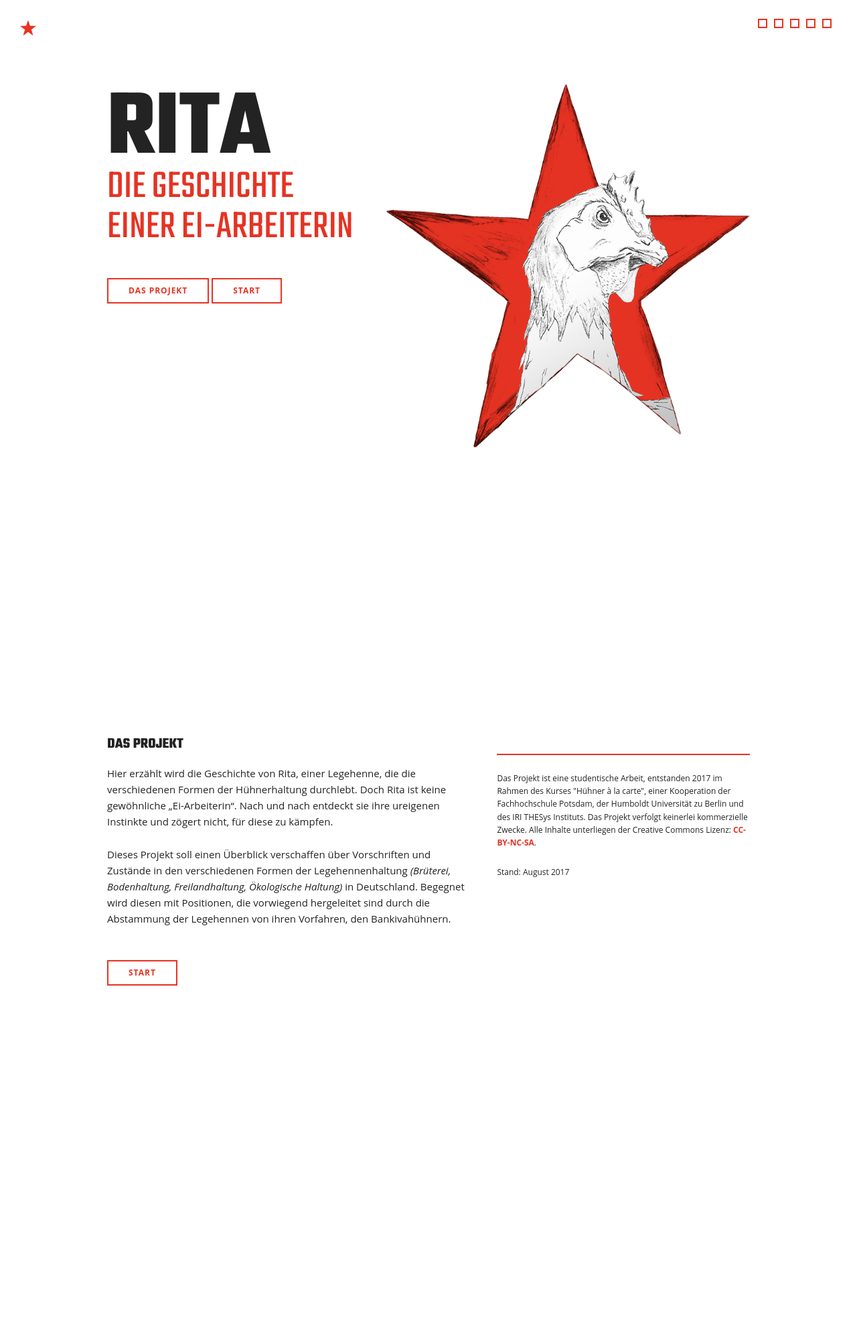
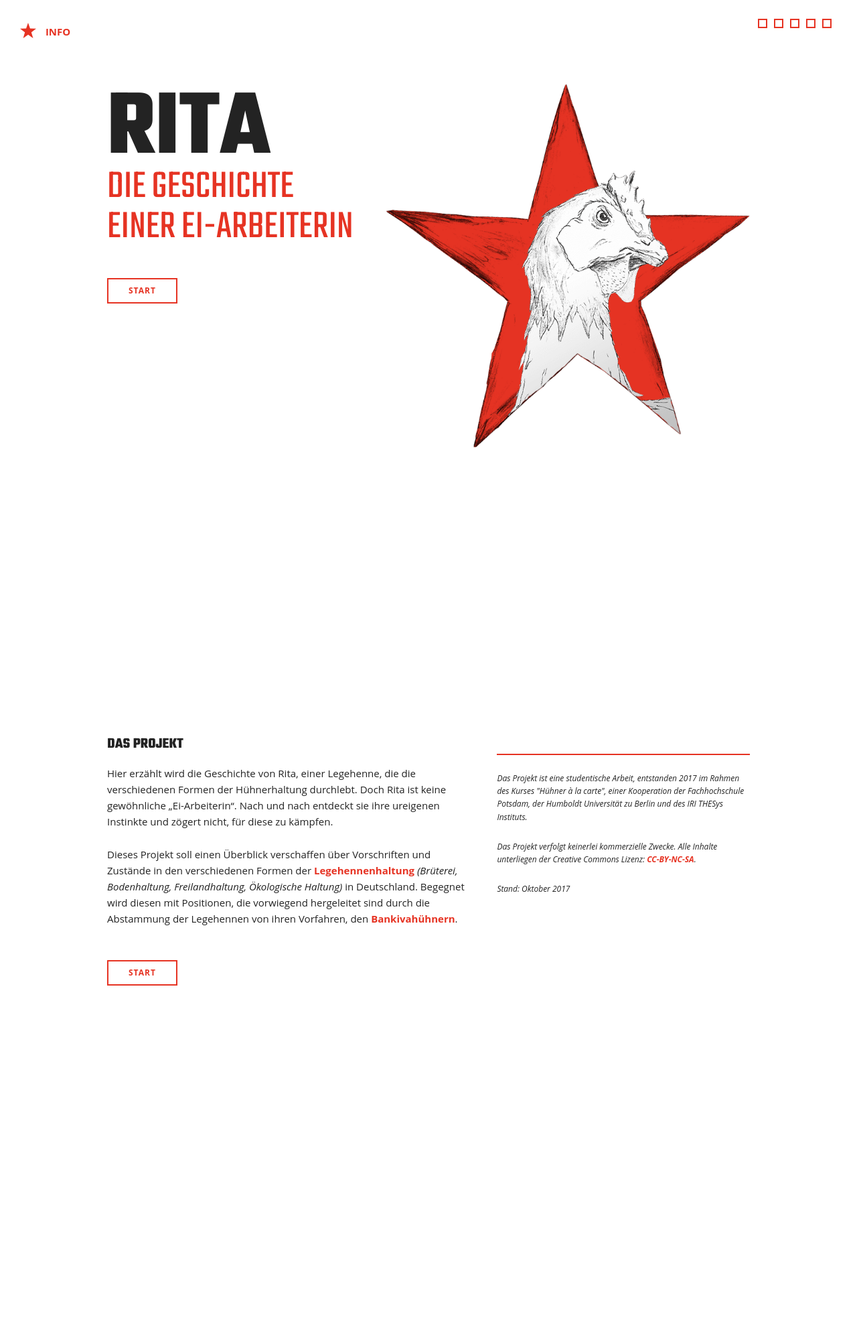
Before and after one commit to dnsos/ritasgeschichte, a Jekyll site: the page built from index.html, in a window 1280 px wide. Shown: the whole page at 67% size. Built offline with Jekyll 4.4.1, drawn with Linux system fonts in a browser that asks for light colours.

Commit message:
Layout changes in index

```diff
--- a/_includes/header.html
+++ b/_includes/header.html
@@ -1,5 +1,8 @@
 <header>
 
-  <a href="{{site.baseurl}}"><img class="red-star" src="{{site.baseurl}}/img/red-star.svg" alt="Revolutionärer Stern"></a>
+  <ul>
+    <li><img class="red-star" src="{{site.baseurl}}/img/red-star.svg" alt="Revolutionärer Stern"></li>
+    <li><a href="{{site.baseurl}}#about">INFO</a></li>
+  </ul>
 
 </header>
--- a/_scss/_header.scss
+++ b/_scss/_header.scss
@@ -1,9 +1,26 @@
 header {
-  display: inline;
+  display: inline-block;
+  position: relative;
+
+  ul {
+    list-style: none;
+    padding: 3rem;
+
+    li {
+      position: relative;
+      display: inline-block;
+      margin-right: 1rem;
+
+      a {
+        font-weight: 700;
+        text-decoration: none;
+      }
+    }
+  }
 
   img.red-star {
     width: 24px;
-    margin: 3rem;
+    transform: translateY(.4rem);
   }
 
 }
--- a/_scss/_intro.scss
+++ b/_scss/_intro.scss
@@ -35,12 +35,12 @@
     padding-top: 2.5rem;
     margin-top: 2.5rem;
     border-top: $border $primaryColor;
+    font-style: italic;
     font-size: $smallFont;
   }
 
   a {
     font-weight: 700;
-    text-transform: uppercase;
     text-decoration: none;
   }
 }
--- a/_scss/_nav.scss
+++ b/_scss/_nav.scss
@@ -46,8 +46,8 @@ nav {
 
 @media (max-width: 750px) {
   nav {
-    display: inline;
-    position: absolute;
+    display: inline-block;
+    position: relative;
   }
 }
 
--- a/index.html
+++ b/index.html
@@ -8,7 +8,6 @@ excerpt: Hier erzählt wird die Geschichte von Rita, einer Legehenne, die die ve
     <section class="five columns">
       <h1>Rita</h1>
       <h2>Die Geschichte einer Ei-Arbeiterin</h2>
-      <a href="{{site.baseurl}}#about"><button type="button" name="button">Das Projekt</button></a>
       <a href="{{site.baseurl}}/1-die-doppelte-geburt/"><button type="button" name="button">Start</button></a>
     </section>
     <section class="seven columns">
@@ -23,15 +22,16 @@ excerpt: Hier erzählt wird die Geschichte von Rita, einer Legehenne, die die ve
       <h4>Das Projekt</h4>
       <p>Hier erzählt wird die Geschichte von Rita, einer Legehenne, die die verschiedenen Formen der Hühnerhaltung durchlebt. Doch Rita ist keine gewöhnliche „Ei-Arbeiterin“. Nach und nach entdeckt sie ihre ureigenen Instinkte und zögert nicht, für diese zu kämpfen.</p>
 
-      <p>Dieses Projekt soll einen Überblick verschaffen über Vorschriften und Zustände in den verschiedenen Formen der Legehennenhaltung <i>(Brüterei, Bodenhaltung, Freilandhaltung, Ökologische Haltung)</i> in Deutschland. Begegnet wird diesen mit Positionen, die vorwiegend hergeleitet sind durch die Abstammung der Legehennen von ihren Vorfahren, den Bankivahühnern.</p>
+      <p>Dieses Projekt soll einen Überblick verschaffen über Vorschriften und Zustände in den verschiedenen Formen der <a href="https://albert-schweitzer-stiftung.de/massentierhaltung/legehennen" target="_blank">Legehennenhaltung</a> <i>(Brüterei, Bodenhaltung, Freilandhaltung, Ökologische Haltung)</i> in Deutschland. Begegnet wird diesen mit Positionen, die vorwiegend hergeleitet sind durch die Abstammung der Legehennen von ihren Vorfahren, den <a href="https://de.wikipedia.org/wiki/Bankivahuhn" target="_blank">Bankivahühnern</a>.</p>
 
       <a href="{{site.baseurl}}/1-die-doppelte-geburt/"><button type="button" name="button">Start</button></a>
 
     </section>
 
     <section class=" five columns legal">
-      <p>Das Projekt ist eine studentische Arbeit, entstanden 2017 im Rahmen des Kurses "Hühner à la carte", einer Kooperation der Fachhochschule Potsdam, der Humboldt Universität zu Berlin und des IRI THESys Instituts. Das Projekt verfolgt keinerlei kommerzielle Zwecke. Alle Inhalte unterliegen der Creative Commons Lizenz: <a href="https://creativecommons.org/licenses/by-nc-sa/3.0/de/" target="_blank">CC-BY-NC-SA</a>.</p>
-      <p>Stand: August 2017</p>
+      <p>Das Projekt ist eine studentische Arbeit, entstanden 2017 im Rahmen des Kurses "Hühner à la carte", einer Kooperation der Fachhochschule Potsdam, der Humboldt Universität zu Berlin und des IRI THESys Instituts.</p>
+      <p>Das Projekt verfolgt keinerlei kommerzielle Zwecke. Alle Inhalte unterliegen der Creative Commons Lizenz: <a href="https://creativecommons.org/licenses/by-nc-sa/3.0/de/" target="_blank">CC-BY-NC-SA</a>.</p>
+      <p>Stand: Oktober 2017</p>
     </section>
 
   </section>
```
